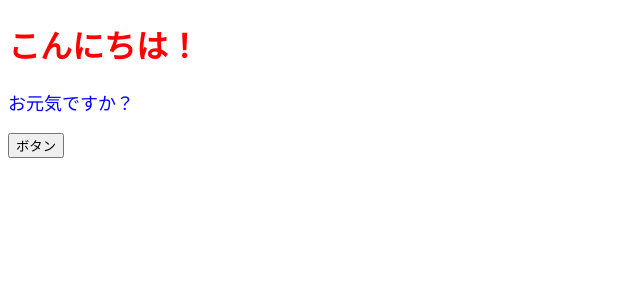
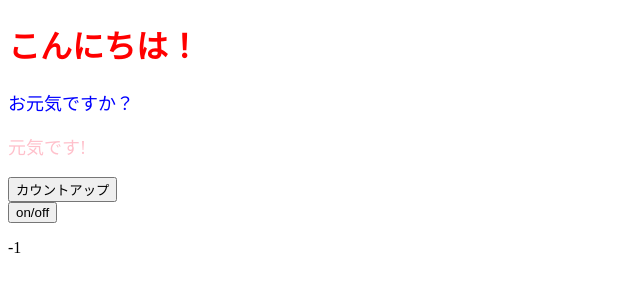
Before and after one commit to Yocyy/ToDoApp, a React (Create React App) app in the folder modern/modern-todo/: page / in a window 1280 px wide. Shown: the top 300 px of the page, without its empty margins (0-640 px from the left). Built offline with nearby package versions, Linux system fonts and the light colour scheme.

Commit message:
stateの仕様を学ぶ

```diff
--- a/modern/modern-todo/src/App.jsx
+++ b/modern/modern-todo/src/App.jsx
@@ -1,4 +1,5 @@
-import React from 'react';
+import React, {useState, useEffect} from 'react';
+import ColorfulMesssage from './components/ColorfulMessage'
 // React 17移行ではトランスパイラによって自動追加されるためimport React from 'react'が不要に;
 // .js、.jsxが指定可能
 // jsx記法、ひとつの親タグにしなくてはならない
@@ -6,16 +7,34 @@ import React from 'react';
 // イベントやオブジェクト名はキャメルケース(ラクダ記法) font-size⇒fontSize
 // {}はJavaScriptとして処理する。、階層１つ目はjsのオブジェクト
 const App = () => {
-  const onClickButton = () => alert();
-  const contentStyle = {
-    color: 'blue',
-    fontSize: '18px'
-  }
+  // ステート、左辺が値、右辺がセッター
+  const [num, setNum] = useState(-1);
+  const [faceShowFlag, setFaceShowFlag] = useState(true);
+
+  // 関数
+  const onClickCountUp = () => setNum(num + 1);
+  const onClickSwitchShowFlag = () => setFaceShowFlag(!faceShowFlag);
+
+  //(関数,配列)
+  useEffect(() => {
+    if (num !== 0 && num % 3 === 0){
+      faceShowFlag || setFaceShowFlag(true);
+    } else {
+      faceShowFlag && setFaceShowFlag(false);
+    }
+  }, [num]);
+
   return (
     <>
       <h1 style={{ color: 'red' }}>こんにちは！</h1>
-      <p style={contentStyle}>お元気ですか？</p>
-      <button onClick={onClickButton}>ボタン</button>
+      <ColorfulMesssage color='blue'>お元気ですか？</ColorfulMesssage>
+      <ColorfulMesssage color='pink'>元気です!</ColorfulMesssage>
+      <button onClick={onClickCountUp}>カウントアップ</button>
+      <br/>
+      <button onClick={onClickSwitchShowFlag}>on/off</button>
+      <p>{num}</p>
+      {faceShowFlag && <p>( *´艸｀)</p>}
+
     </>
   );
 };
--- /dev/null
+++ b/modern/modern-todo/src/components/ColorfulMessage.jsx
@@ -0,0 +1,18 @@
+import React from "react";
+
+// propsを分割代入することで可読性をあげる
+// 同じ名前の属性は省略可 color:color.⇒color,
+// childrenにて子要素を取得
+const ColorfulMesssage = (props) => {
+    const {color, children} = props;
+    const contentStyle = {
+        color,
+        fontSize: '18px'
+    };
+
+    return (
+        <p style={contentStyle}>{children}</p>
+    );
+}
+
+export default ColorfulMesssage;
```
